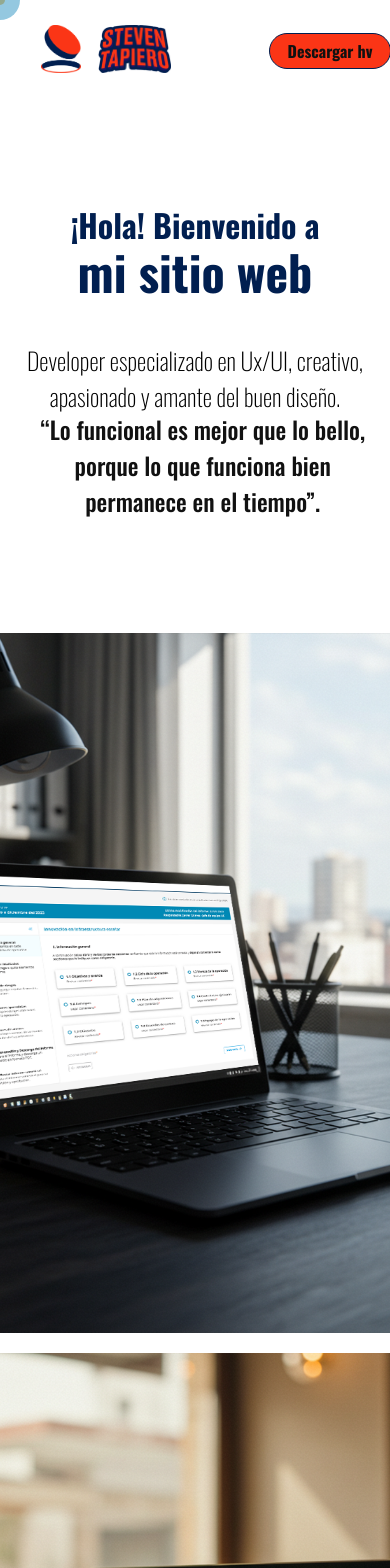
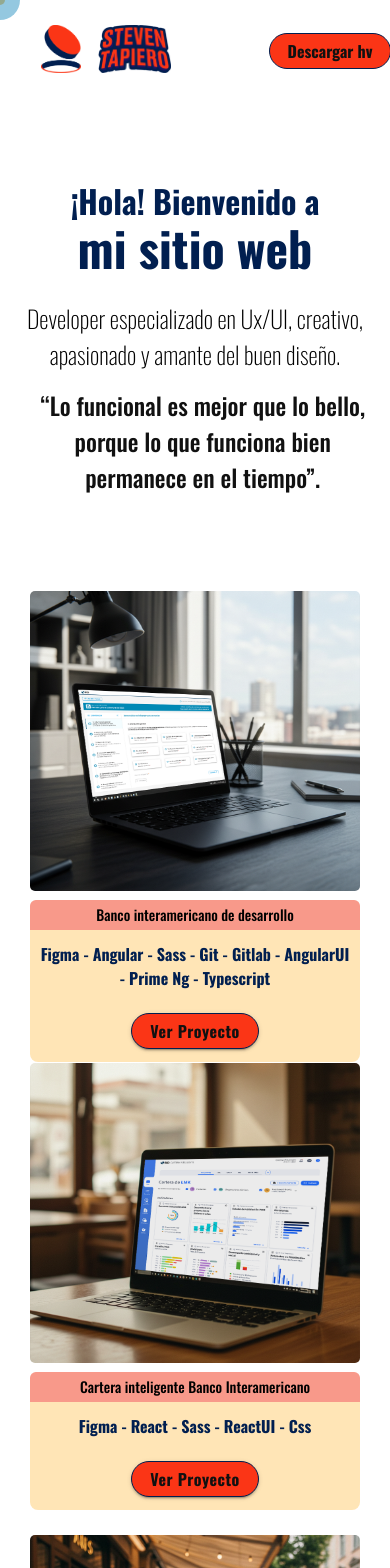
Before and after one commit to steventapiero24/portfolio, a React (Create React App) app in the folder misitio/: page / in a window 390 px wide. Shown: the top 1568 px of the page. Built offline with nearby package versions, Linux system fonts and the light colour scheme.

Commit message:
Responsive and portfolio

```diff
--- a/misitio/public/index.html
+++ b/misitio/public/index.html
@@ -16,8 +16,6 @@
     <link rel="preconnect" href="https://fonts.gstatic.com" crossorigin>
     <link href="https://fonts.googleapis.com/css2?family=Oswald:wght@200;500;700&display=swap" rel="stylesheet">
     <script src="https://cdn.jsdelivr.net/gh/studio-freight/lenis@latest/bundled/lenis.js"></script>
-    <link rel="preload" href="/path/to/Estrellanaranja.png" as="image" />
-    <link rel="preload" href="/path/to/Estrellaazul.png" as="image" />
 
 <!-- GSAP -->
     <script src="https://cdnjs.cloudflare.com/ajax/libs/gsap/3.11.3/gsap.min.js"></script>
--- a/misitio/src/components/Header/Header.css
+++ b/misitio/src/components/Header/Header.css
@@ -94,6 +94,10 @@
 }
 
 @media (max-width: 450px) {
+  .header {
+    height: 70vh;
+  }
+
   .header-titulo__container  {
     display: flex;
     flex-direction: column;
@@ -103,9 +107,13 @@
   .container-header {
     width: 400px;
   }
+  .header-titulo  {
+    margin-top: 8rem;
+  }
   .header-titulo p {
     width: 400px !important;
     text-align: center !important;
+    margin-top: 0;
   }
   .header-parrafo {
     width: 400px !important;
@@ -113,6 +121,7 @@
   .header-parrafo p {
     right: 30px;
     text-align: center;
+    top: 30px;
   }
   .header-titulo h2, .header-titulo h3 {
     text-align: center;
--- a/misitio/src/components/Portafolio/Portafolio.css
+++ b/misitio/src/components/Portafolio/Portafolio.css
@@ -8,18 +8,8 @@
     grid-template-columns: repeat(3, 1fr);
     height: 112vh;
     margin: 0 auto;
-    width: 100%;
-}
-
-@media (max-width: 1250px) {
-    .section {
-        display: grid;
-        grid-template-columns: repeat(1, 1fr);
-        height: auto;
-        gap: 20px;
-        margin: 0 auto;
-        width: 100%;
-    }
+    gap: 30px;
+    padding: 0 30px;
 }
 .section-one {
     height: 25vh;
@@ -38,6 +28,7 @@
     background-position: center;
     z-index: 1;
     transition: .8s ease;
+    border-radius: 5px;
     &:before {
         content: '';
         position: absolute;
@@ -133,6 +124,29 @@
     }
 }
 
+@media (max-width: 1250px) {
+    .section {
+        display: grid;
+        grid-template-columns: repeat(1, 1fr);
+        height: auto;
+        gap: 20px;
+        margin: 0 auto;
+    }
+    .img {
+        height: 300px;
+        margin-bottom: 9.5rem;
+    }
+    .img__info {
+        visibility: visible;
+        opacity: 100;
+        position: relative;
+        top: 103%;
+    }
+    .img__info-tecnologias-info {
+        width: 100%;
+    }
+}
+
 /* Modal */
 .customModal__container {
     display: flex;
--- a/misitio/src/components/Portafolio/Portafolio.jsx
+++ b/misitio/src/components/Portafolio/Portafolio.jsx
@@ -3,14 +3,14 @@ import { useState } from "react";
 import { Button } from "@mui/material";
 import CustomModal from "../CunstomModal"; // Importa el modal reutilizable
 import clickerbait from "../../assets/clickerbait.jpg";
-import seguros from "../../assets/seguros.png";
+// import seguros from "../../assets/seguros.png";
 import Phonegest from "../../assets/mockup-phonegest.png";
 import hangarleia from "../../assets/hangarleia.png";
-import energia from "../../assets/energia.png";
+// import energia from "../../assets/energia.png";
 import idbangular from "../../assets/idbangular.png";
 import idsob from "../../assets/idsob.png";
 import reactcartera from "../../assets/reactcartera.png";
-import login from "../../assets/login.png";
+// import login from "../../assets/login.png";
 import "../Portafolio/Portafolio.css";
 
 const projects = [
@@ -18,20 +18,20 @@ const projects = [
     id: 1,
     image: idbangular,
     title: "Banco interamericano de desarrollo",
-    technologies: "Figma - Angular - Sass - Git - Gitlab - AngularUI",
+    technologies: "Figma - Angular - Sass - Git - Gitlab - AngularUI - Prime Ng - Typescript",
     team: "EEUU, Argentina, España",
-    habilidades: "Figma, UIkit, Metodologias agiles, Angular, Angular UI, Prime NG, bitbucket, canvan, Sass, Git, Gitub",
+    habilidades: "Figma, UxUi, UIkit, Metodologias agiles, Angular, Angular UI, Prime NG, bitbucket, canvan, Sass, Git, Gitub",
     description:
-      "Este proyecto se basaba en un panel de control para los administradores de prestamos, un portal del cliente donde podian ver, administrar sus creditos, generar informes, visualizar estados, etc.",
+      "Participé en el desarrollo de un sistema bancario basado en un panel de control integral, diseñado para administradores de préstamos. Este panel incluía tablas dinámicas, indicadores clave, informes automatizados, cálculo de cifras financieras y múltiples estados en cada componente, permitiendo la gestión eficiente de créditos y la generación de informes anuales sobre el portafolio crediticio. Mi rol se centró en el prototipado y la definición del Design System, aplicando la metodología Atomic Design para estructurar pantallas, componentes y microcomponentes de manera modular y escalable. Posteriormente, llevé estos diseños a la maquetación en Angular, creando los componentes iniciales del proyecto para que el equipo de desarrollo frontend integrara la lógica necesaria. Para garantizar escalabilidad y mantenimiento eficiente, se emplearon bibliotecas especializadas de Angular Material y otras herramientas del ecosistema. Esta metodología permitió optimizar el desarrollo, asegurando una interfaz consistente y una experiencia de usuario fluida y para todo el tema de estilos utilice Sass, implementando variables, ng class, estilos aisaldos y generales dependiendo el componente a trabajar.",
   },
   {
     id: 2,
     image: reactcartera,
-    title: "Cartera inteligente IDB",
+    title: "Cartera inteligente Banco Interamericano",
     technologies: "Figma - React - Sass - ReactUI - Css",
     team: "EEUU, España",
     habilidades: " Figma, UIkit, Metodologias agiles, React, React UI, bitbucket, Sass, Git, Gitub",
-    description: "Este proyecto fue muy interesante, fue mi primer contacto con librerias de react, este proyecto es el portal del cliente de todo tipo de carteras con el banco, graficas, indicadores, tablas, se crearon muchos componentes para cada indicador y asi mostrar la información lo mas claro posibble y de forma amigable para el usuario",
+    description: "Participé en el desarrollo de un portal de cartera bancaria, un proyecto clave en mi primer contacto con React y la biblioteca Material UI. El objetivo principal era crear una interfaz altamente visual, intuitiva y fácil de entender, priorizando la claridad en la presentación de datos a través de gráficos, indicadores y una experiencia de usuario limpia y amigable. Mi rol se enfocó en la maquetación de componentes en React, utilizando Material UI para garantizar un diseño cohesivo y escalable. Diseñé y estructuré diversos elementos como gráficos interactivos, indicadores clave, tablas dinámicas y submenús, asegurando una experiencia consistente y eficiente. En total, se desarrollaron más de 25 indicadores, cada uno con su propio conjunto de componentes optimizados para la visualización de datos financieros. Este enfoque modular permitió construir una interfaz flexible y de fácil mantenimiento, mejorando la accesibilidad y usabilidad del portal. Para todo el tema de estilos utilice Sass, esto me permitio tener todo super organizado y facil de mantener",
   },
   {
     id: 3,
@@ -40,7 +40,7 @@ const projects = [
     technologies: "Figma, UIkit, Angular - Sass - Git - Gitlab - PrimeNg - Figma",
     team: "España",
     habilidades: "Angular, Prime NG, Sass, Git, Gitlab",
-    description: "Este proyecto se creo para falicitar el ingreso de los usuarios mejorando la seguridad para el cliente, la idea es manejar credenciales en forma de Qr y asi tener control de tokens unicos donde el cliente garantizaria el ingreso a un unico usuario, se creo el panel de control para el cliente y un panel para el usuario, fue un proyecto de 4 mesese y de mucha investigacion, UXUI, conversaciones con cliente final y muchos cambios sobre el camino por lo experimental del proyecto",
+    description: "Participé en el desarrollo de un sistema de autenticación basado en credenciales QR, diseñado para mejorar la seguridad y facilitar el acceso de los usuarios. La solución permitía gestionar credenciales mediante tokens únicos, garantizando que cada cliente tuviera un acceso exclusivo y seguro. Para ello, se desarrollaron dos interfaces: un panel de control para el cliente y un panel de usuario, adaptados a sus respectivas necesidades.Este proyecto, con una duración de cuatro meses, involucró una profunda fase de investigación, diseño UX/UI y múltiples iteraciones, debido a su naturaleza experimental. Se mantuvo una comunicación constante con el cliente final, lo que llevó a múltiples ajustes y mejoras a lo largo del desarrollo. Mi rol se centró en la creación del prototipo y el Design System, transformando los requerimientos y conversaciones con el cliente en una interfaz gráfica intuitiva, accesible y visualmente elegante. Posteriormente, llevé estos diseños a la maquetación en Angular, utilizando PrimeNG para los componentes y Sass para la personalización y optimización de estilos.",
   },
   {
     id: 4,
@@ -69,33 +69,33 @@ const projects = [
     habilidades: " Wordpress - css - Woocommerce, Css, Figma",
     description: "E-commerce de figuras de acción y coleccionables, se rediseño por completo, se implemento el manejo de investarios, facturacion, email utomatizados etc.",
   },
-  {
-    id: 7,
-    image: energia,
-    title: "Comparador energía",
-    technologies: "Wordpress - Api - css - Js",
-    team: "EEUU, Argentina, España",
-    habilidades: " Metodologias agiles, Angular, Angular UI, Prime NG, bitbucket, canvas, Sass",
-    description: "Contenido del Modal 7",
-  },
-  {
-    id: 9,
-    image: seguros,
-    title: "Comparador energía",
-    technologies: "Wordpress - Api - css - Js",
-    team: "EEUU, Argentina, España",
-    habilidades: " Metodologias agiles, Angular, Angular UI, Prime NG, bitbucket, canvas, Sass",
-    description: "Contenido del Modal 7",
-  },
-  {
-    id: 7,
-    image: login,
-    title: "Comparador energía",
-    technologies: "Wordpress - Api - css - Js",
-    team: "EEUU, Argentina, España",
-    habilidades: " Metodologias agiles, Angular, Angular UI, Prime NG, bitbucket, canvas, Sass",
-    description: "Contenido del Modal 7",
-  },
+  // {
+  //   id: 7,
+  //   image: energia,
+  //   title: "Comparador energía",
+  //   technologies: "Wordpress - Api - css - Js",
+  //   team: "EEUU, Argentina, España",
+  //   habilidades: " Metodologias agiles, Angular, Angular UI, Prime NG, bitbucket, canvas, Sass",
+  //   description: "Contenido del Modal 7",
+  // },
+  // {
+  //   id: 9,
+  //   image: seguros,
+  //   title: "Comparador energía",
+  //   technologies: "Wordpress - Api - css - Js",
+  //   team: "EEUU, Argentina, España",
+  //   habilidades: " Metodologias agiles, Angular, Angular UI, Prime NG, bitbucket, canvas, Sass",
+  //   description: "Contenido del Modal 7",
+  // },
+  // {
+  //   id: 7,
+  //   image: login,
+  //   title: "Comparador energía",
+  //   technologies: "Wordpress - Api - css - Js",
+  //   team: "EEUU, Argentina, España",
+  //   habilidades: " Metodologias agiles, Angular, Angular UI, Prime NG, bitbucket, canvas, Sass",
+  //   description: "Contenido del Modal 7",
+  // },
 ];
 
 const Portafolio = () => {
--- a/misitio/src/components/Skills/skills.css
+++ b/misitio/src/components/Skills/skills.css
@@ -109,6 +109,7 @@
     }
     .container__skills-info-item span {
         font-size: 28px;
+        text-align: left;
     }
     .container__skills-info-image img{
         display: none;
```
